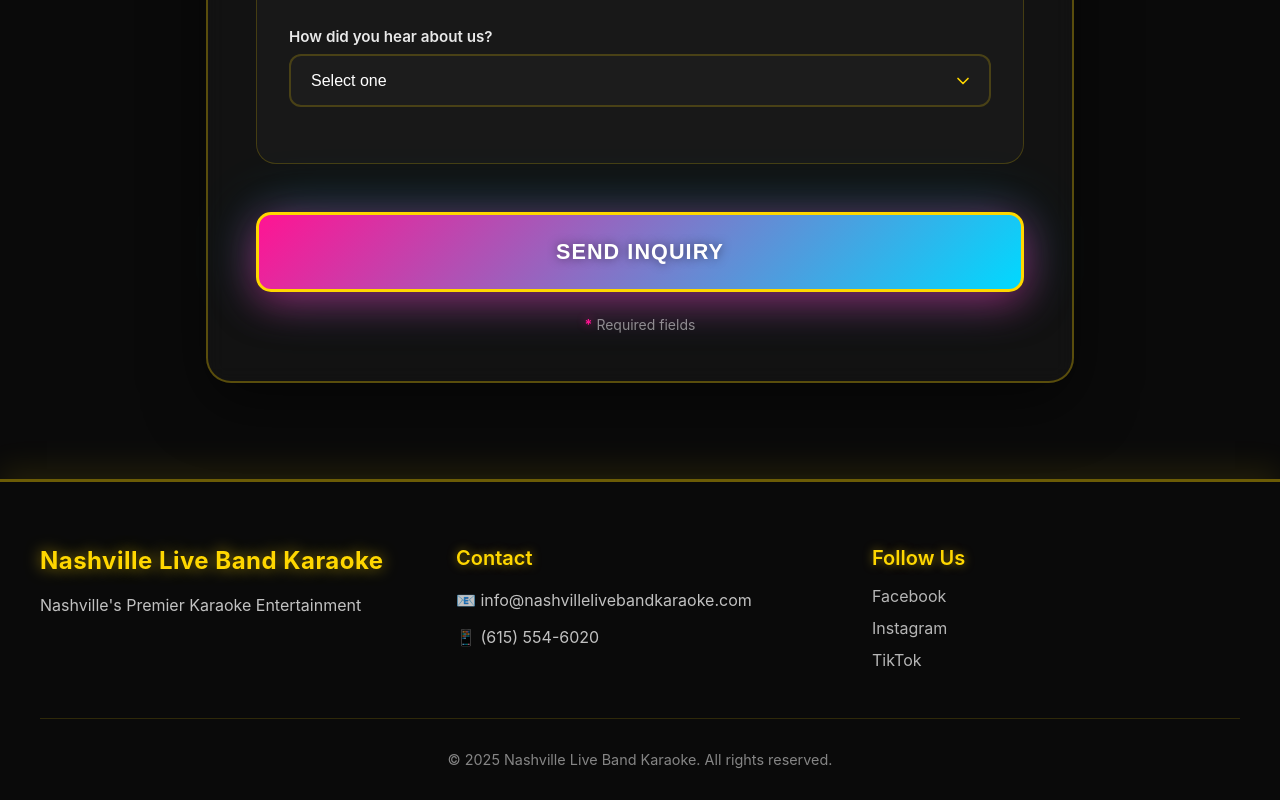
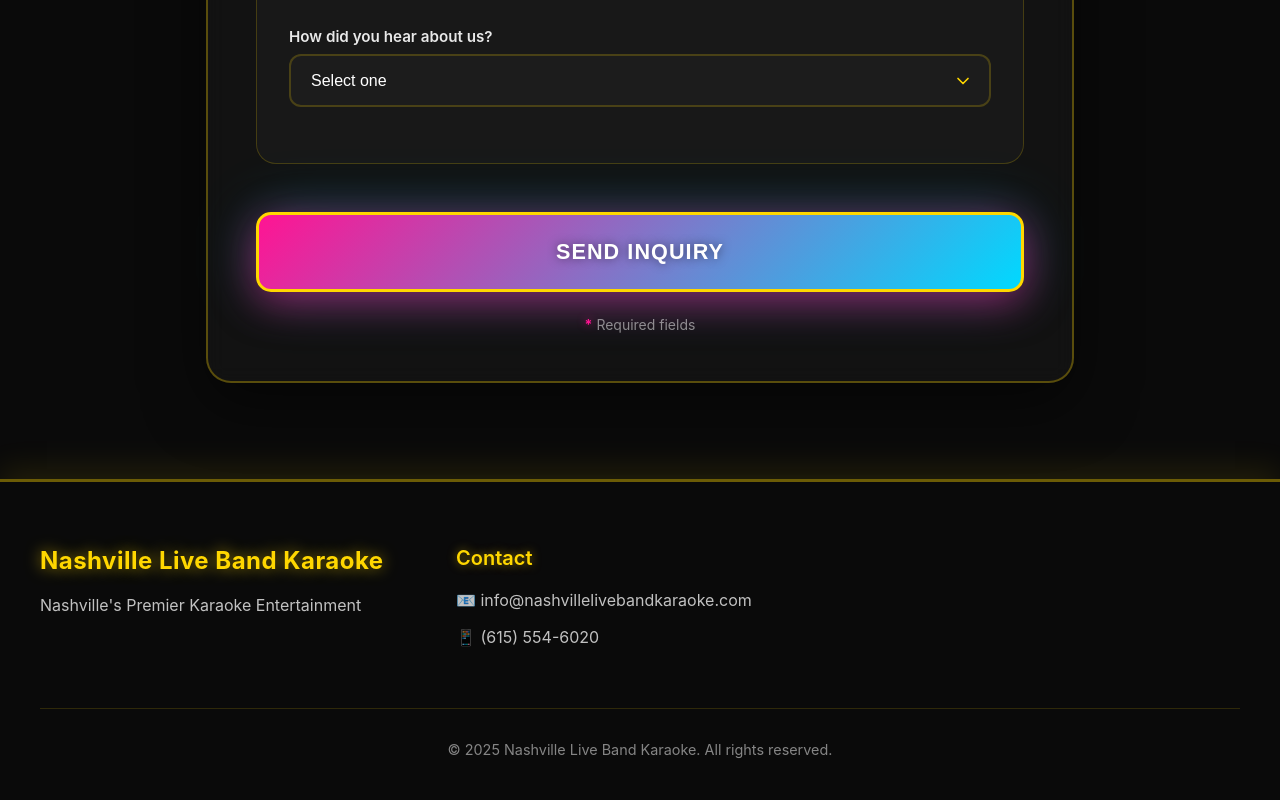
Before and after one commit to jonathanTyoung/karaoke-band-site, a React (Create React App) app: page / in a window 1280 px wide. Shown: the part 4960-5760 px from the top of the page. Built offline with nearby package versions, Linux system fonts and the light colour scheme.

Commit message:
follow us temporarily blocked out

```diff
--- a/src/components/Footer.jsx
+++ b/src/components/Footer.jsx
@@ -18,7 +18,7 @@ const Footer = () => {
           </div>
 
           <div className="footer-section">
-            <h4>Follow Us</h4>
+            {/* <h4>Follow Us</h4>
             <div className="social-links">
               <a href="https://facebook.com" target="_blank" rel="noopener noreferrer" aria-label="Facebook">
                 Facebook
@@ -29,7 +29,7 @@ const Footer = () => {
               <a href="https://tiktok.com" target="_blank" rel="noopener noreferrer" aria-label="TikTok">
                 TikTok
               </a>
-            </div>
+            </div> */}
           </div>
         </div>
 
```
